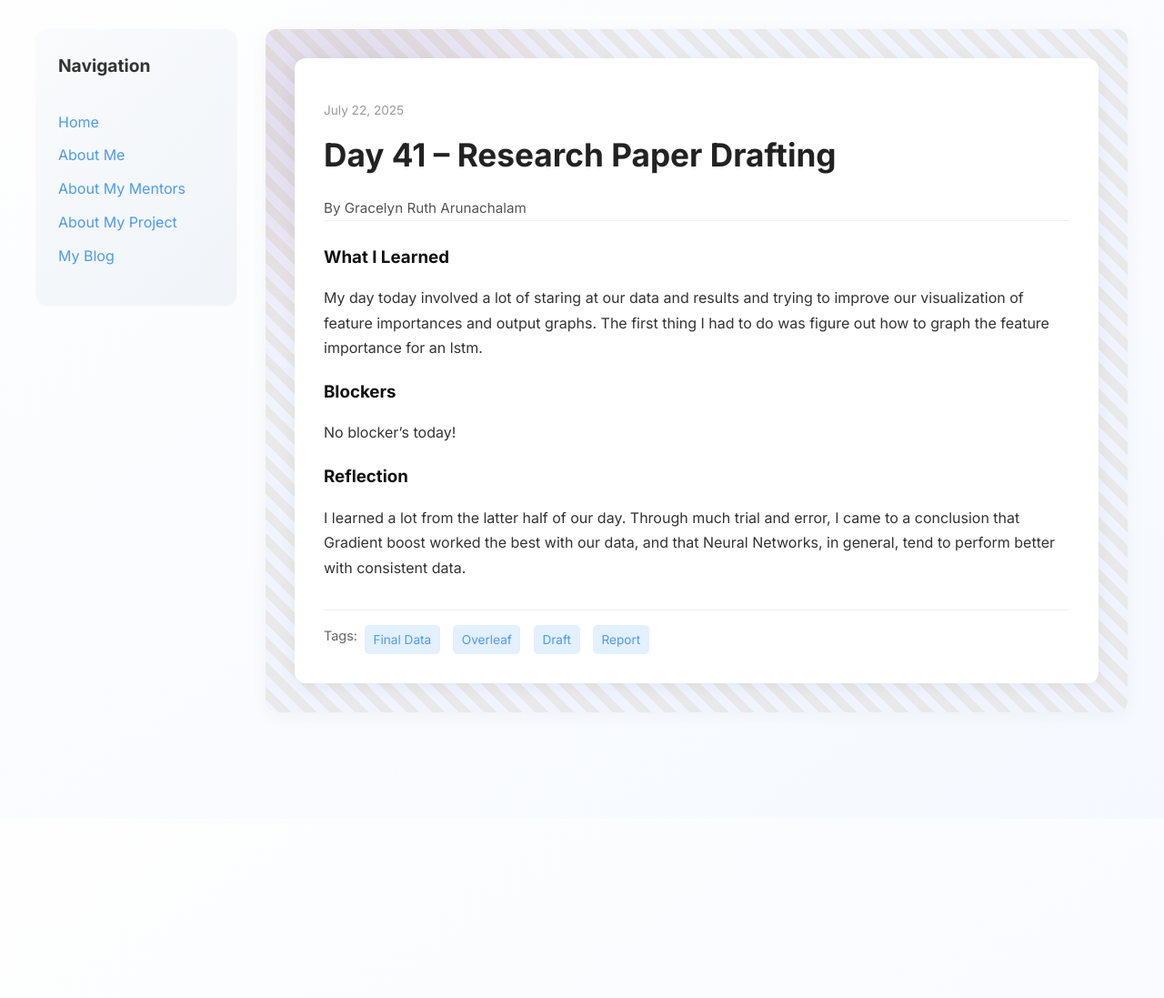
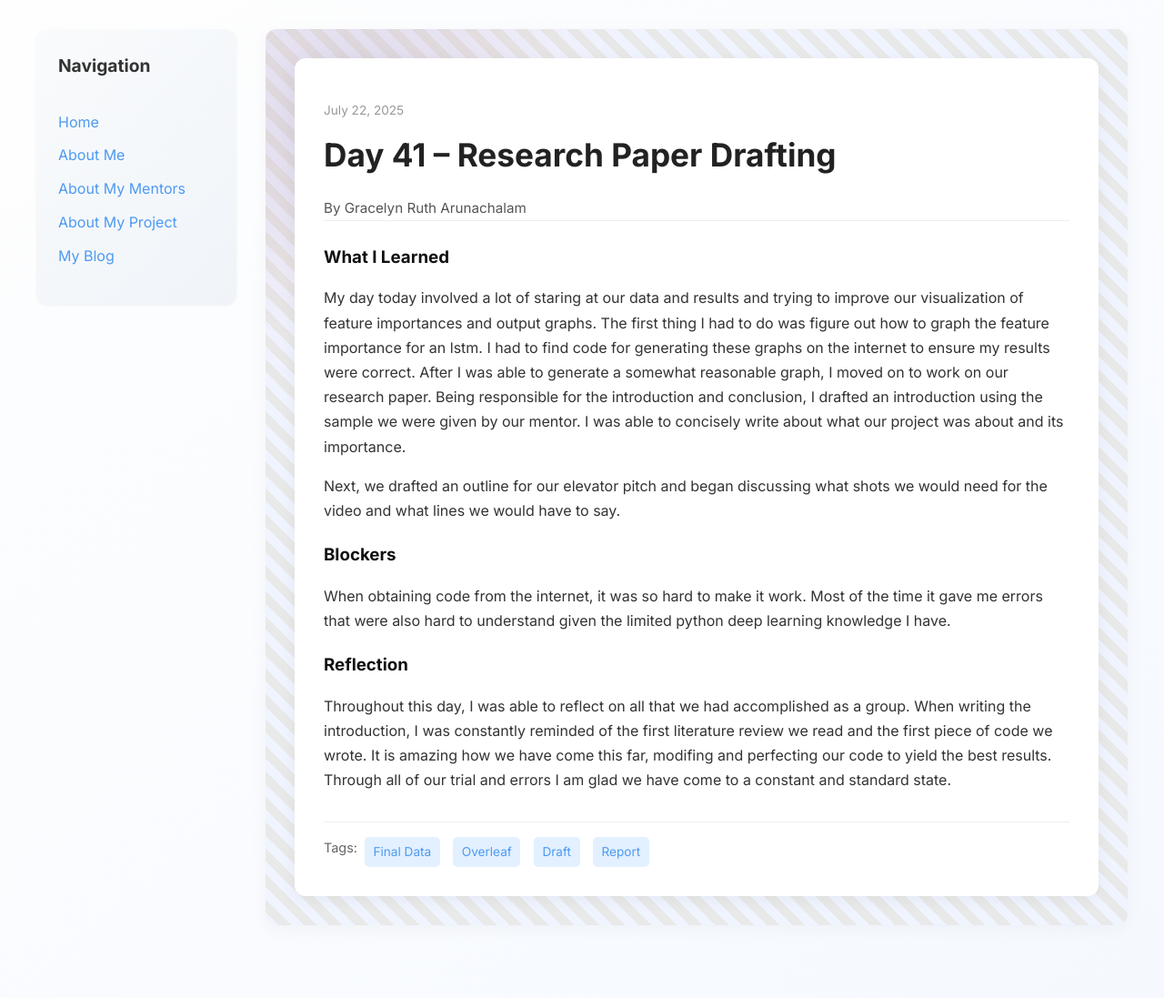
Before and after one commit to GracelynRuth/GracelynRuth.github.io, a Jekyll site: the page built from _posts/2025-07-22-day-41.md, in a window 1280 px wide. Shown: the whole page at 91% size. Built offline with Jekyll 4.4.1, drawn with Linux system fonts in a browser that asks for light colours; before the commit the page ends 900 px from its top, so only the background shows below that.

Commit message:
Update 2025-07-22-day-41.md

```diff
--- a/_posts/2025-07-22-day-41.md
+++ b/_posts/2025-07-22-day-41.md
@@ -7,11 +7,13 @@ permalink: /day41.html
 tags: ["Final Data", "Overleaf", "Draft", "Report"]
 
 what_i_learned: |
-  My day today involved a lot of staring at our data and results and trying to improve our visualization of feature importances and output graphs. The first thing I had to do was figure out how to graph the feature importance for an lstm.
+  My day today involved a lot of staring at our data and results and trying to improve our visualization of feature importances and output graphs. The first thing I had to do was figure out how to graph the feature importance for an lstm. I had to find code for generating these graphs on the internet to ensure my results were correct. After I was able to generate a somewhat reasonable graph, I moved on to work on our research paper. Being responsible for the introduction and conclusion, I drafted an introduction using the sample we were given by our mentor. I was able to concisely write about what our project was about and its importance.
+
+  Next, we drafted an outline for our elevator pitch and began discussing what shots we would need for the video and what lines we would have to say.
 
 blockers: |
-  No blocker's today!
+  When obtaining code from the internet, it was so hard to make it work. Most of the time it gave me errors that were also hard to understand given the limited python deep learning knowledge I have.
 
 reflection: |
-  I learned a lot from the latter half of our day. Through much trial and error, I came to a conclusion that Gradient boost worked the best with our data, and that Neural Networks, in general, tend to perform better with consistent data.
+  Throughout this day, I was able to reflect on all that we had accomplished as a group. When writing the introduction, I was constantly reminded of the first literature review we read and the first piece of code we wrote. It is amazing how we have come this far, modifing and perfecting our code to yield the best results. Through all of our trial and errors I am glad we have come to a constant and standard state.
 ---
```
